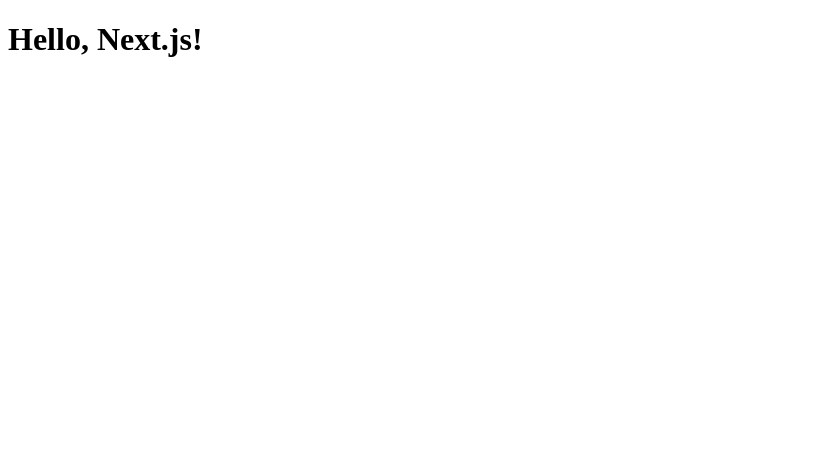
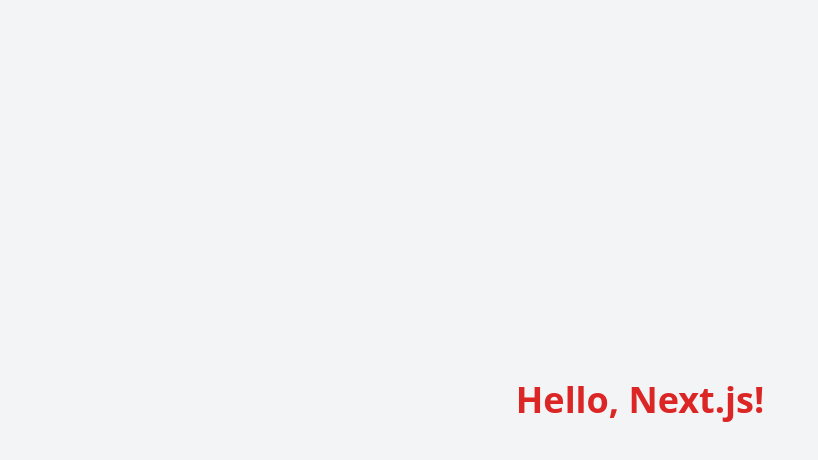
Before and after one commit to AllanDantas21/osint_search_builder, a Next.js app: page / in a window 1280 px wide. Shown: the top 460 px of the page, without its empty margins (0-818 px from the left). Built offline with nearby package versions, Linux system fonts and the light colour scheme.

Commit message:
add tailwindcss

```diff
--- /dev/null
+++ b/app/globals.css
@@ -0,0 +1,6 @@
+
+@tailwind base;
+@tailwind components;
+@tailwind utilities;
+
+/* Add custom styles if needed */
--- a/app/layout.tsx
+++ b/app/layout.tsx
@@ -1,11 +1,13 @@
+import './globals.css';
+
 export default function RootLayout({
   children,
 }: {
   children: React.ReactNode
 }) {
   return (
-    <html lang="en">
-      <body>{children}</body>
+    <html lang="en" className="h-full bg-gray-50">
+      <body className="h-full">{children}</body>
     </html>
   )
 }
--- a/app/page.tsx
+++ b/app/page.tsx
@@ -1,3 +1,8 @@
+
 export default function Page() {
-    return <h1>Hello, Next.js!</h1>
-  }
+    return (
+        <div className="flex items-center justify-center min-h-screen bg-gray-100">
+            <h1 className="text-4xl font-bold text-red-600">Hello, Next.js!</h1>
+        </div>
+    );
+}
--- a/package.json
+++ b/package.json
@@ -11,6 +11,9 @@
   "devDependencies": {
     "@types/node": "22.10.1",
     "@types/react": "18.3.12",
+    "autoprefixer": "^10.4.20",
+    "postcss": "^8.4.49",
+    "tailwindcss": "^3.4.15",
     "typescript": "5.7.2"
   }
 }
--- /dev/null
+++ b/postcss.config.js
@@ -0,0 +1,6 @@
+module.exports = {
+  plugins: {
+    tailwindcss: {},
+    autoprefixer: {},
+  },
+}
--- /dev/null
+++ b/tailwind.config.js
@@ -0,0 +1,13 @@
+/** @type {import('tailwindcss').Config} */
+module.exports = {
+  content: [
+    "./app/**/*.{js,ts,jsx,tsx,mdx}",
+    "./pages/**/*.{js,ts,jsx,tsx,mdx}",
+    "./components/**/*.{js,ts,jsx,tsx,mdx}",
+    "./src/**/*.{js,ts,jsx,tsx,mdx}",
+  ],
+  theme: {
+    extend: {},
+  },
+  plugins: [],
+}
```
Also changed, not shown: 1 other file (tests, documents, lock files or other folders).
